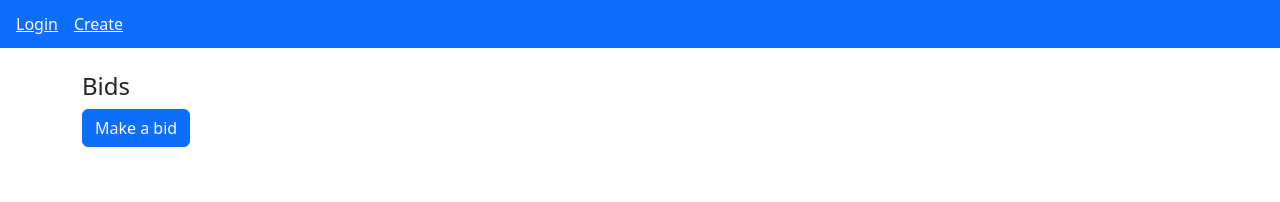
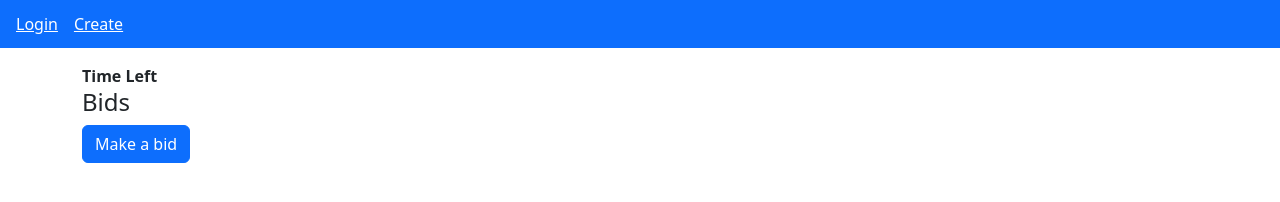
Before and after one commit to oBraenna91/Semester-Project-2, a website with bundled scripts: page listing/index.html in a window 1280 px wide. Built offline with nearby package versions, Linux system fonts and the light colour scheme.

Commit message:
Update index.html

```diff
--- a/listing/index.html
+++ b/listing/index.html
@@ -28,8 +28,14 @@
                 <div style="width: 100%;">
                     <div id="listingPageContainer">
                     </div>
-                  </div>
-                <h2></h2>
+                </div>
+            </div>
+        </div>
+        <div class="row">
+            <div class="col">
+                <strong>Time Left</strong>
+                <div id="timerContainer">
+                </div>
             </div>
         </div>
         <div class="row">
```
